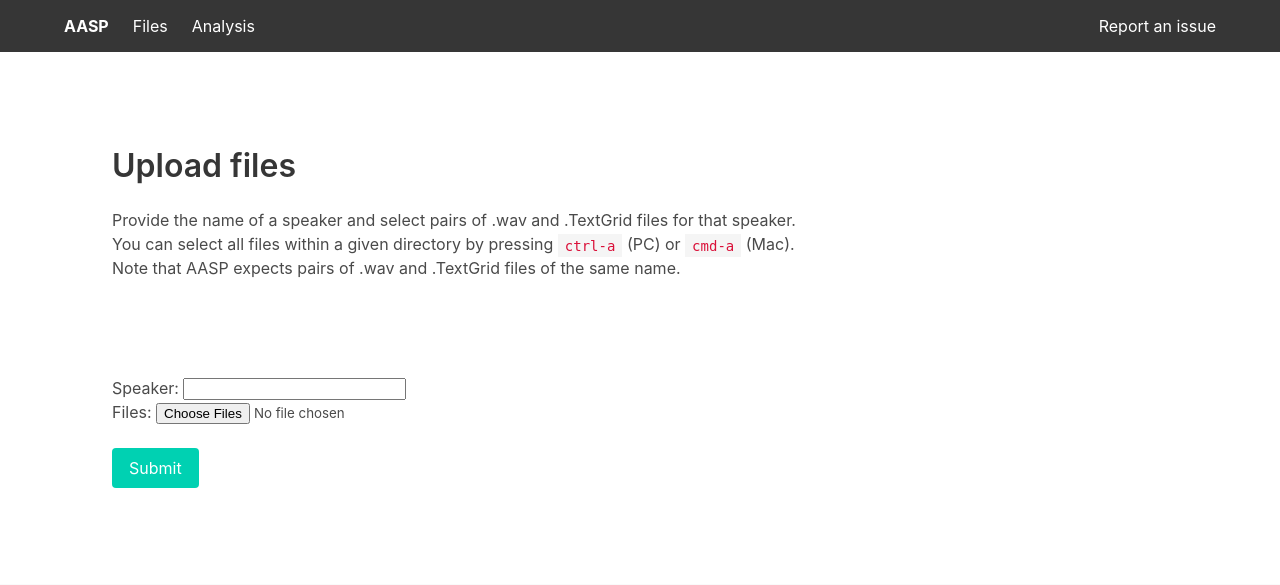
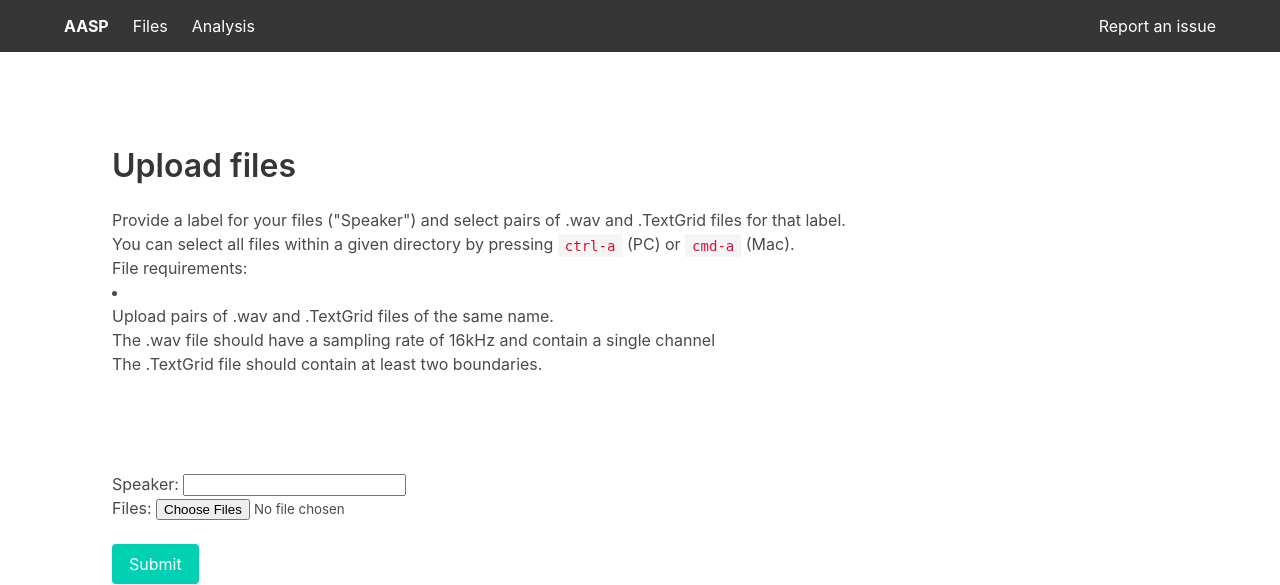
Before and after one commit to UUDigitalHumanitieslab/AASP, a Django app: page /files/ in a window 1280 px wide. Shown: the top 585 px of the page. Run offline with Django 3.2, Linux system fonts and the light colour scheme; some libraries are stand-ins or nearby versions.

Commit message:
Add file requirements to interface and README

```diff
--- a/files/templates/files/drop_files.html
+++ b/files/templates/files/drop_files.html
@@ -5,14 +5,19 @@
     Upload files
 </h1>
     <div>
-        Provide the name of a speaker and select pairs of
-        .wav and .TextGrid files for that speaker.
+        Provide a label for your files ("Speaker") and select pairs of
+        .wav and .TextGrid files for that label.
     </div>
     <div>
         You can select all files within a given directory by pressing <code>ctrl-a</code> (PC) or <code>cmd-a</code> (Mac).
     </div>
     <div>
-        Note that AASP expects pairs of .wav and .TextGrid files of the same name.
+        File requirements:
+        <li>
+            <ul>Upload pairs of .wav and .TextGrid files of the same name.</ul>
+            <ul>The .wav file should have a sampling rate of 16kHz and contain a single channel</ul>
+            <ul>The .TextGrid file should contain at least two boundaries.</ul>
+        </li>
     </div>
 </section>
 <section class="section">
```
Also changed, not shown: README.md.
